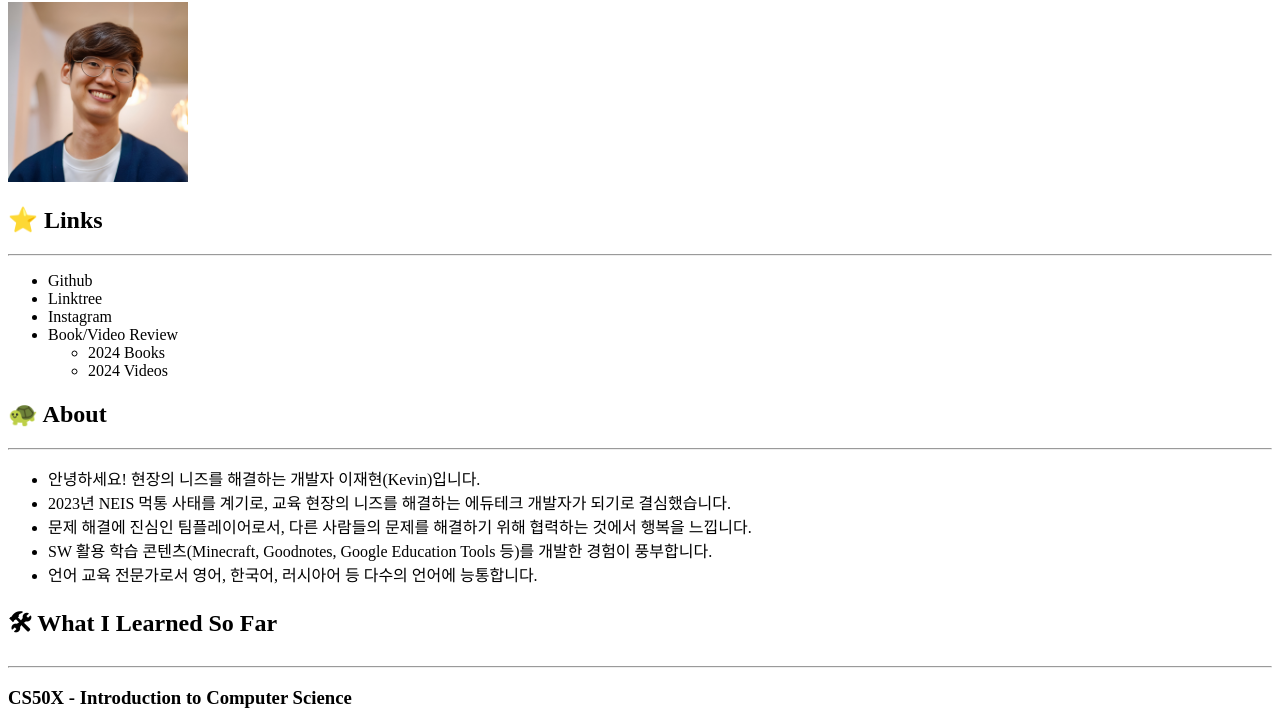
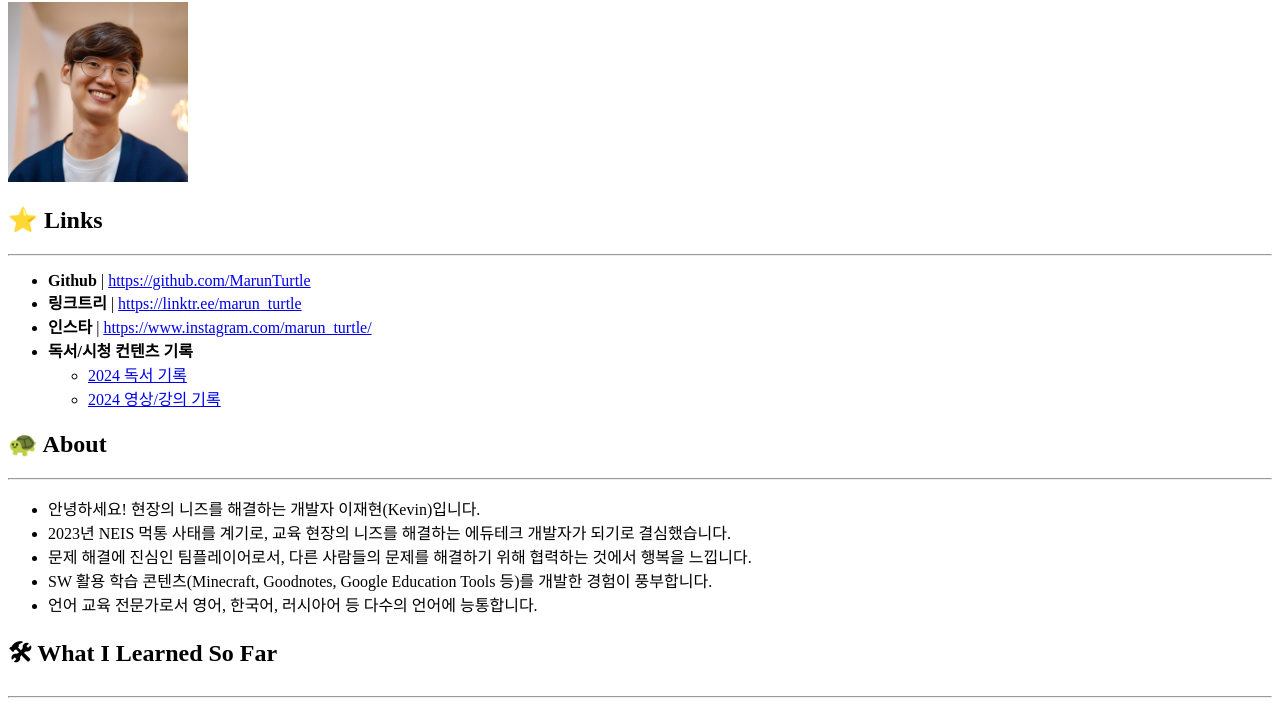
Before and after one commit to MarunTurtle/MarunTurtle.github.io, a plain HTML site: page index.html in a window 1280 px wide. Shown: the part 87-800 px from the top of the page. Drawn offline with Linux system fonts and the light colour scheme.

Commit message:
My Third Commit

```diff
--- a/index.html
+++ b/index.html
@@ -29,16 +29,17 @@
     <hr>
 
     <ul>
-        <li>Github</li>
-        <li>Linktree</li>
-        <li>Instagram</li>
-        <li>Book/Video Review
+        <li><strong>Github</strong> | <a href="https://github.com/MarunTurtle">https://github.com/MarunTurtle</a></li>
+        <li><strong>링크트리</strong> | <a href="https://linktr.ee/marun_turtle">https://linktr.ee/marun_turtle</a></li>
+        <li><strong>인스타</strong> | <a href="https://www.instagram.com/marun_turtle/">https://www.instagram.com/marun_turtle/</a></li>
+        <li><strong>독서/시청 컨텐츠 기록</strong>
             <ul>
-                <li>2024 Books</li>
-                <li>2024 Videos</li>
+                <li><a href="https://www.notion.so/2024-6e6f8ac7f1364ad2b997917c26a03f16?pvs=21">2024 독서 기록</a></li>
+                <li><a href="https://www.notion.so/2024-4e5bed7a52f24ffb8cb9222c4a5cf8de?pvs=21">2024 영상/강의 기록</a></li>
             </ul>
         </li>
     </ul>
+
 
     <h2>🐢 About</h2>
 
```
